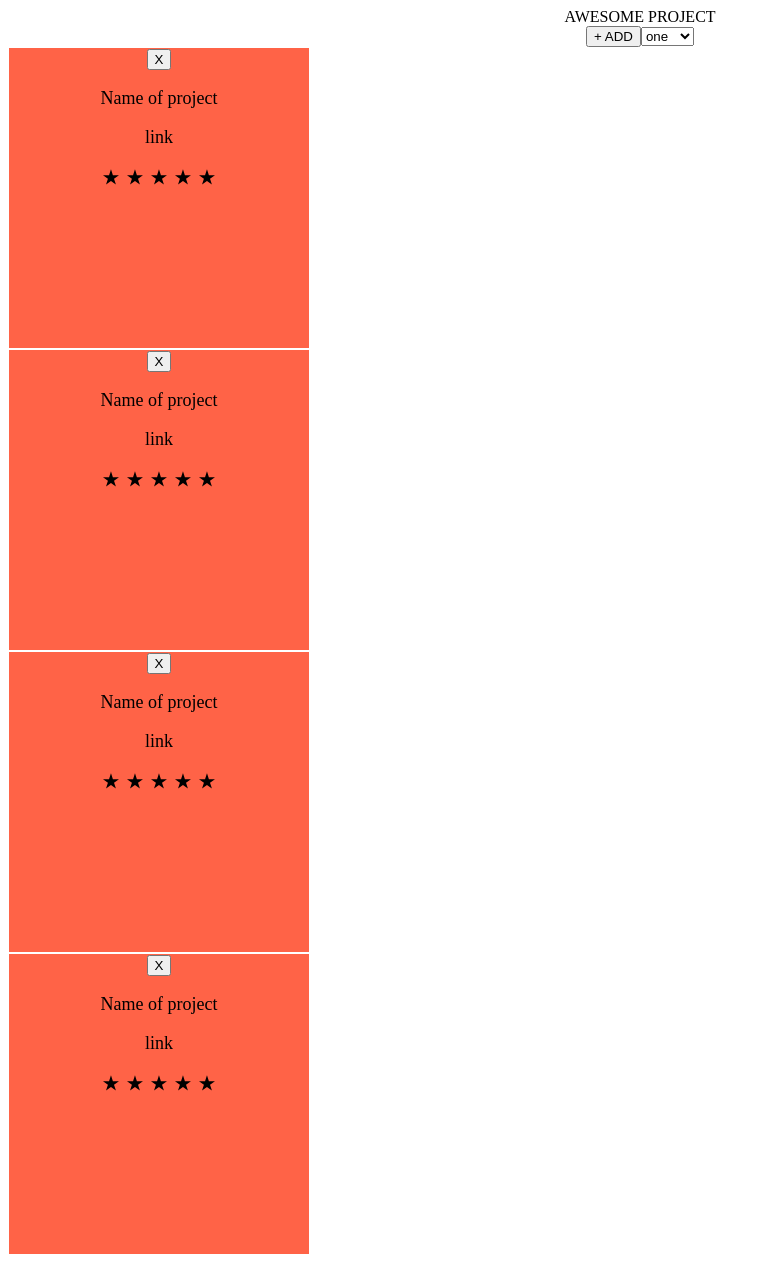
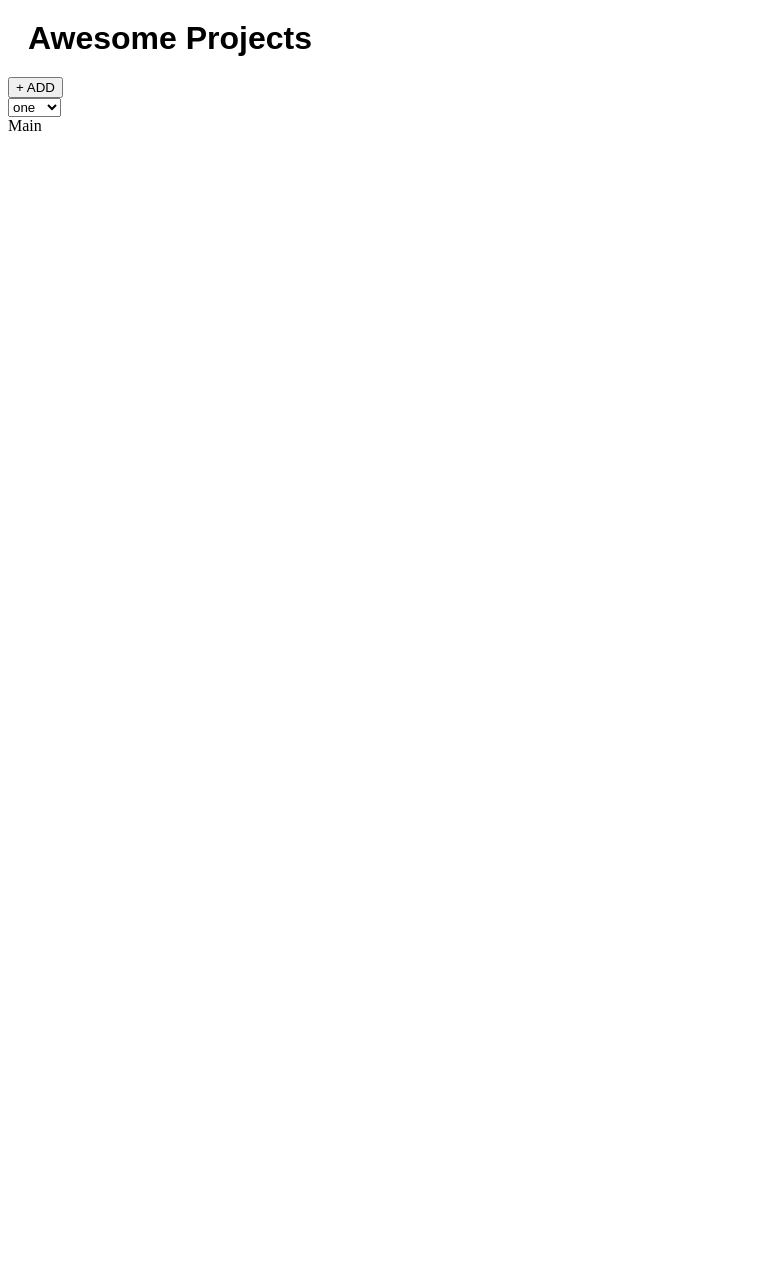
Before and after one commit to Dariwka/react-ts-app-simple, a React (Create React App) app: page / in a window 1280 px wide. Shown: the whole page, without its empty margins (0-771 px from the left). After the commit the page ends 800 px from the top, so only its background shows below. Built offline with nearby package versions, Linux system fonts and the light colour scheme.

Commit message:
emotion-styled installation, components added

```diff
--- a/package.json
+++ b/package.json
@@ -19,6 +19,7 @@
     "@types/react-select": "^5.0.1",
     "react": "^17.0.2",
     "react-dom": "^17.0.2",
+    "react-emotion": "^10.0.0",
     "react-router-dom": "^6.2.1",
     "react-scripts": "5.0.0",
     "react-select": "^5.2.2",
--- a/src/App.tsx
+++ b/src/App.tsx
@@ -1,73 +1,14 @@
 import React, {FC} from 'react'
-import StarRateIcon from '@material-ui/icons/StarRate';
-
-import "./App.css";
-
+import { BrowserRouter as Router } from "react-router-dom";
+import Header from './Components/Header'
+import Main from './Components/Main'
 
 const App:FC = () => {
-
-
-
-
   return (
-    <div className="App">
-      <div className="header">AWESOME PROJECT</div>
-      <div className="container">
-        <div className="buttonContainer">
-          <button>+ ADD</button>
-          <select>
-            <option>one</option>
-            <option>two</option>
-            <option>three</option>
-            <option>four</option>
-            <option>five</option>
-          </select>
-        </div>
-        <div className="boxContainer">
-          <div className="box">
-          <button>X</button>
-            <p>Name of project</p>
-           <p>link</p>
-          <StarRateIcon/>
-          <StarRateIcon/>
-          <StarRateIcon/>
-          <StarRateIcon/>
-          <StarRateIcon/>
-          </div>
-          <div className="box">
-            <button>X</button>
-            <p>Name of project</p>
-           <p>link</p>
-          <StarRateIcon/>
-          <StarRateIcon/>
-          <StarRateIcon/>
-          <StarRateIcon/>
-          <StarRateIcon/>
-          </div>
-          <div className="box">
-            <button>X</button>
-            <p>Name of project</p>
-           <p>link</p>
-          <StarRateIcon/>
-          <StarRateIcon/>
-          <StarRateIcon/>
-          <StarRateIcon/>
-          <StarRateIcon/>
-          </div>
-          <div className="box">
-          <button>X</button>
-            <p>Name of project</p>
-           <p>link</p>
-          <StarRateIcon/>
-          <StarRateIcon/>
-          <StarRateIcon/>
-          <StarRateIcon/>
-          <StarRateIcon/>
-          </div>
-
-        </div>
-      </div>
-    </div>
+    <Router>
+      <Header/>
+      <Main/>
+    </Router>
   )
 }
 
--- /dev/null
+++ b/src/Components/Header.tsx
@@ -0,0 +1,36 @@
+import React from 'react'
+import styled from "@emotion/styled";
+
+
+const Container = styled("div")({
+
+})
+const Title = styled("h1")({
+  margin:"20px",
+  fontFamily: 'Sans-Serif',
+})
+
+
+const Header = () => {
+  return (
+    <Container>
+        <Title>Awesome Projects</Title>
+        <div className="buttonContainer">
+          <div className="addButtonContainer">
+              <button>+ ADD</button>
+        </div>
+        <div className="sortContainer">
+          <select>
+            <option>one</option>
+            <option>two</option>
+            <option>three</option>
+            <option>four</option>
+            <option>five</option>
+          </select>
+        </div>
+        </div>
+    </Container>
+  )
+}
+
+export default Header
--- /dev/null
+++ b/src/Components/Main.tsx
@@ -0,0 +1,9 @@
+import React from 'react'
+
+const Main = () => {
+  return (
+    <div>Main</div>
+  )
+}
+
+export default Main
```
Also changed, not shown: data.js (added, +57 -0 lines), 1 other file (tests, documents, lock files or other folders).
